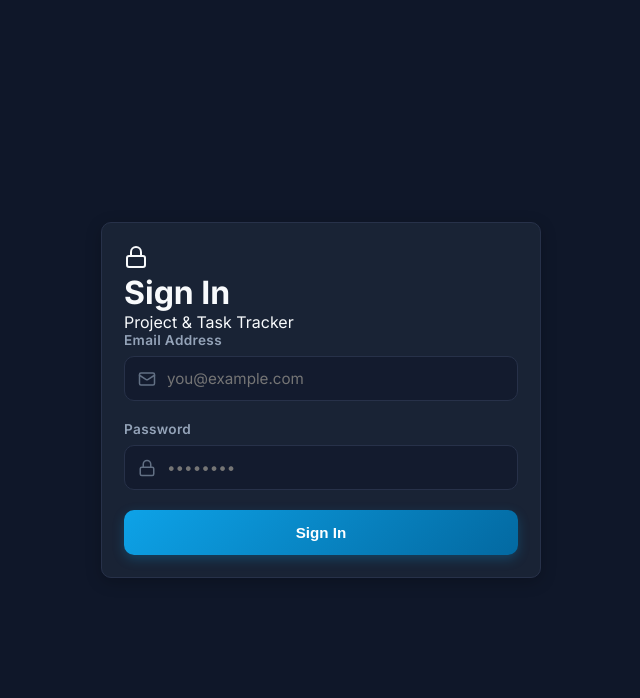
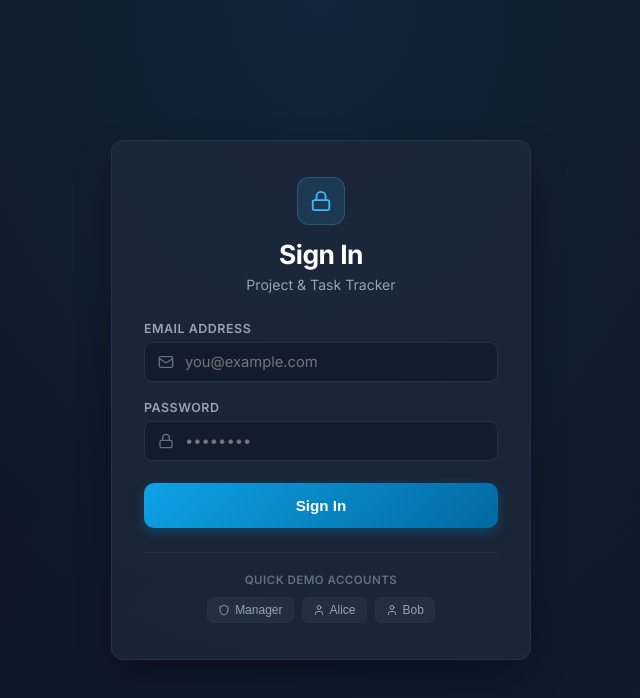
Before and after one commit to GurkiratSingh1874/BUSY_INFO_PROJECT, a React (Vite) app in the folder frontend/: page / in a window 1280 px wide. Shown: the top 698 px of the page, without its empty margins (319-959 px from the left). Built offline with nearby package versions, Linux system fonts and the light colour scheme.

Commit message:
polish login typography, spacing, branding, and add quick demo accounts

```diff
--- a/frontend/src/components/Login.jsx
+++ b/frontend/src/components/Login.jsx
@@ -1,5 +1,5 @@
 import React, { useState } from 'react';
-import { Lock, Mail, AlertTriangle, Loader2 } from 'lucide-react';
+import { Lock, Mail, AlertTriangle, Loader2, Shield, User } from 'lucide-react';
 
 function Login({ onLoginSuccess }) {
   const [email, setEmail] = useState('');
@@ -41,29 +41,37 @@ function Login({ onLoginSuccess }) {
     }
   };
 
+  const handleQuickFill = (demoEmail, demoPassword) => {
+    setEmail(demoEmail);
+    setPassword(demoPassword);
+    setError(null);
+  };
+
   return (
     <div className="login-card-wrapper">
       <div className="glass-card login-card">
-        <div className="header">
-          <div className="logo-badge">
-            <Lock />
+        {/* Brand & Header Section */}
+        <div className="login-header">
+          <div className="login-logo-badge">
+            <Lock size={22} className="login-lock-icon" />
           </div>
-          <h1>Sign In</h1>
-          <p className="subtitle">Project & Task Tracker</p>
+          <h1 className="login-title">Sign In</h1>
+          <p className="login-subtitle">Project & Task Tracker</p>
         </div>
 
         {error && (
-          <div className="error-alert">
-            <AlertTriangle className="error-icon" />
+          <div className="error-alert login-error-alert">
+            <AlertTriangle className="error-icon" size={18} />
             <span>{error}</span>
           </div>
         )}
 
+        {/* Form Section */}
         <form onSubmit={handleSubmit} className="login-form">
           <div className="form-group">
             <label htmlFor="email">Email Address</label>
             <div className="input-wrapper">
-              <Mail className="input-icon" />
+              <Mail className="input-icon" size={16} />
               <input
                 type="email"
                 id="email"
@@ -79,7 +87,7 @@ function Login({ onLoginSuccess }) {
           <div className="form-group">
             <label htmlFor="password">Password</label>
             <div className="input-wrapper">
-              <Lock className="input-icon" />
+              <Lock className="input-icon" size={16} />
               <input
                 type="password"
                 id="password"
@@ -92,17 +100,53 @@ function Login({ onLoginSuccess }) {
             </div>
           </div>
 
-          <button type="submit" className="btn-primary" disabled={loading}>
+          <button type="submit" className="btn-primary btn-login-submit" disabled={loading}>
             {loading ? (
               <>
-                <Loader2 className="spinner" />
-                Signing In...
+                <Loader2 className="spinner" size={16} />
+                <span>Signing In...</span>
               </>
             ) : (
-              'Sign In'
+              <span>Sign In</span>
             )}
           </button>
         </form>
+
+        {/* Quick Demo Credentials for Fast Testing / Review */}
+        <div className="login-demo-panel">
+          <span className="demo-panel-label">Quick Demo Accounts</span>
+          <div className="demo-accounts-grid">
+            <button
+              type="button"
+              onClick={() => handleQuickFill('manager@example.com', 'manager123')}
+              className="btn-demo-pill"
+              title="Click to fill Manager credentials"
+            >
+              <Shield size={12} />
+              <span>Manager</span>
+            </button>
+
+            <button
+              type="button"
+              onClick={() => handleQuickFill('member1@example.com', 'member123')}
+              className="btn-demo-pill"
+              title="Click to fill Alice (Member) credentials"
+            >
+              <User size={12} />
+              <span>Alice</span>
+            </button>
+
+            <button
+              type="button"
+              onClick={() => handleQuickFill('member2@example.com', 'member123')}
+              className="btn-demo-pill"
+              title="Click to fill Bob (Member) credentials"
+            >
+              <User size={12} />
+              <span>Bob</span>
+            </button>
+          </div>
+        </div>
       </div>
     </div>
   );
--- a/frontend/src/index.css
+++ b/frontend/src/index.css
@@ -1761,39 +1761,92 @@ body {
 }
 
 /* Login Card Centering */
+/* Login Page & Card Layout */
 .login-card-wrapper {
   display: flex;
   justify-content: center;
   align-items: center;
   min-height: 100vh;
   width: 100%;
-  padding: 24px;
-  box-sizing: border-box;
+  padding: 32px 20px;
+  background-color: hsl(var(--bg-primary));
+  background-image:
+    radial-gradient(at 50% 0%, rgba(56, 189, 248, 0.08) 0px, transparent 60%),
+    radial-gradient(at 100% 100%, rgba(16, 185, 129, 0.04) 0px, transparent 60%);
 }
 
 .login-card {
-  max-width: 440px;
+  max-width: 420px;
   width: 100%;
+  padding: 36px 32px;
+  background: rgba(30, 41, 59, 0.75);
+  border: 1px solid hsl(var(--border-color));
+  border-radius: 12px;
+  box-shadow: 0 16px 40px -8px rgba(0, 0, 0, 0.45);
+}
+
+.login-header {
+  display: flex;
+  flex-direction: column;
+  align-items: center;
+  text-align: center;
+  margin-bottom: 28px;
+}
+
+.login-logo-badge {
+  width: 48px;
+  height: 48px;
+  border-radius: 12px;
+  background: rgba(56, 189, 248, 0.12);
+  border: 1px solid rgba(56, 189, 248, 0.25);
+  display: flex;
+  align-items: center;
+  justify-content: center;
+  margin-bottom: 14px;
+}
+
+.login-lock-icon {
+  color: #38bdf8;
+}
+
+.login-title {
+  font-size: 1.65rem;
+  font-weight: 700;
+  color: #fff;
+  letter-spacing: -0.02em;
+  margin: 0 0 6px 0;
+  line-height: 1.2;
+}
+
+.login-subtitle {
+  font-size: 0.88rem;
+  color: hsl(var(--text-secondary));
+  margin: 0;
+}
+
+.login-error-alert {
+  margin-bottom: 20px;
 }
 
 .login-form {
   display: flex;
   flex-direction: column;
-  gap: 20px;
+  gap: 18px;
   text-align: left;
 }
 
 .form-group {
   display: flex;
   flex-direction: column;
-  gap: 8px;
+  gap: 6px;
 }
 
 .form-group label {
-  font-size: 0.85rem;
+  font-size: 0.78rem;
   font-weight: 600;
   color: hsl(var(--text-secondary));
-  letter-spacing: 0.025em;
+  text-transform: uppercase;
+  letter-spacing: 0.04em;
 }
 
 .input-wrapper {
@@ -1805,29 +1858,83 @@ body {
 .input-icon {
   position: absolute;
   left: 14px;
-  width: 18px;
-  height: 18px;
   color: hsl(var(--text-muted));
   pointer-events: none;
 }
 
 .input-wrapper input {
   width: 100%;
-  background-color: rgba(15, 23, 42, 0.6);
+  background-color: rgba(15, 23, 42, 0.65);
   border: 1px solid hsl(var(--border-color));
   color: hsl(var(--text-primary));
-  border-radius: 10px;
-  padding: 12px 14px 12px 42px;
-  font-size: 0.95rem;
+  border-radius: 8px;
+  padding: 10px 14px 10px 40px;
+  font-size: 0.92rem;
   font-family: var(--font-family);
   transition: var(--transition-smooth);
 }
 
 .input-wrapper input:focus {
   outline: none;
-  border-color: hsl(var(--cyan));
-  box-shadow: 0 0 0 3px rgba(14, 165, 233, 0.15);
-  background-color: rgba(15, 23, 42, 0.8);
+  border-color: #38bdf8;
+  box-shadow: 0 0 0 3px rgba(56, 189, 248, 0.2);
+  background-color: rgba(15, 23, 42, 0.9);
+}
+
+.btn-login-submit {
+  width: 100%;
+  padding: 11px;
+  margin-top: 4px;
+  border-radius: 8px;
+  font-size: 0.92rem;
+  font-weight: 600;
+}
+
+/* Quick Demo Accounts Panel */
+.login-demo-panel {
+  margin-top: 24px;
+  padding-top: 20px;
+  border-top: 1px solid rgba(255, 255, 255, 0.06);
+  display: flex;
+  flex-direction: column;
+  gap: 10px;
+  align-items: center;
+}
+
+.demo-panel-label {
+  font-size: 0.72rem;
+  font-weight: 600;
+  text-transform: uppercase;
+  letter-spacing: 0.04em;
+  color: hsl(var(--text-muted));
+}
+
+.demo-accounts-grid {
+  display: flex;
+  gap: 8px;
+  flex-wrap: wrap;
+  justify-content: center;
+}
+
+.btn-demo-pill {
+  background: rgba(255, 255, 255, 0.04);
+  border: 1px solid hsl(var(--border-color));
+  color: hsl(var(--text-secondary));
+  padding: 5px 10px;
+  border-radius: 6px;
+  font-size: 0.75rem;
+  font-weight: 500;
+  display: flex;
+  align-items: center;
+  gap: 5px;
+  cursor: pointer;
+  transition: var(--transition-smooth);
+}
+
+.btn-demo-pill:hover {
+  background: rgba(56, 189, 248, 0.12);
+  border-color: rgba(56, 189, 248, 0.35);
+  color: #38bdf8;
 }
 
 .btn-primary {
```
